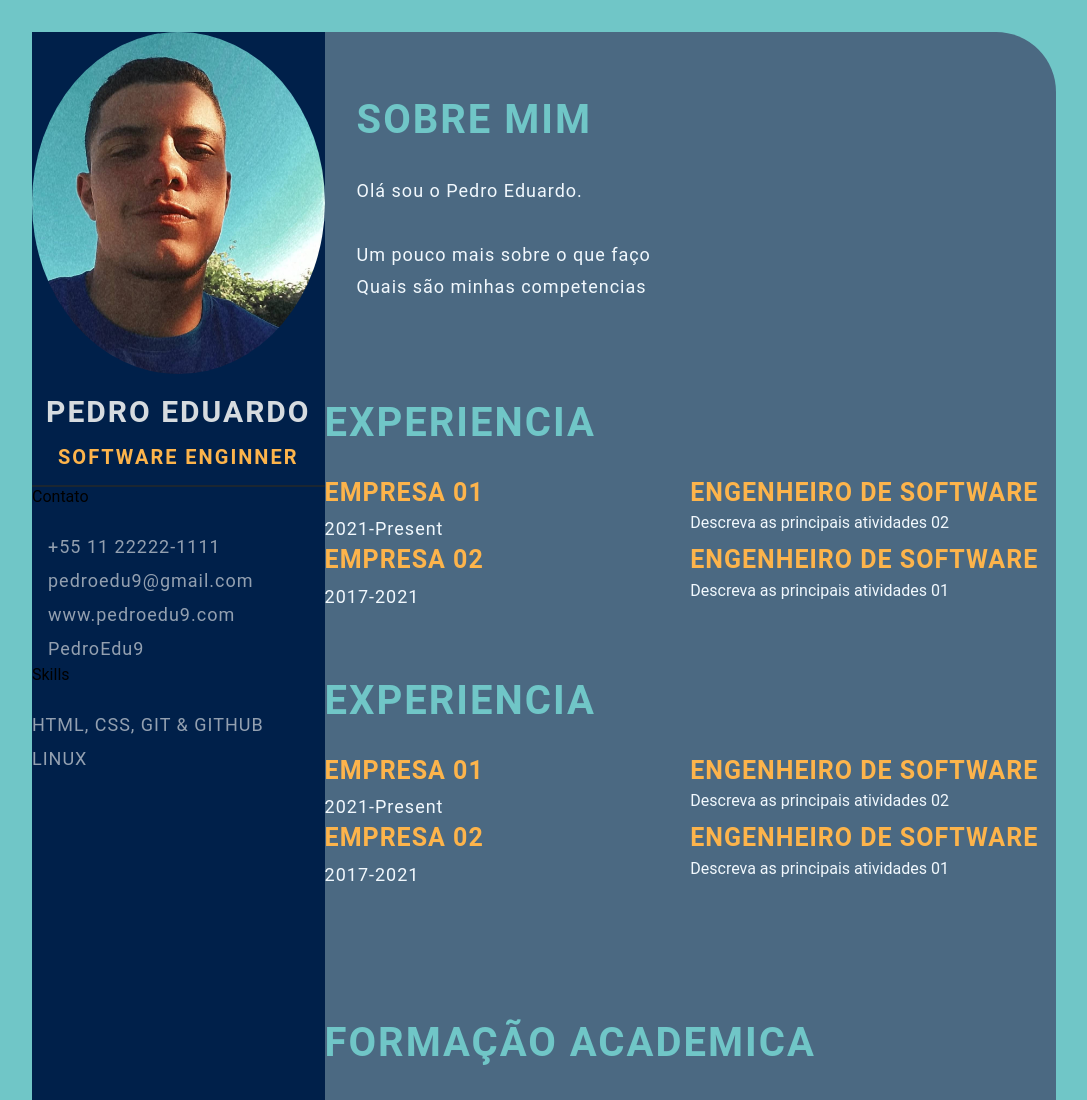
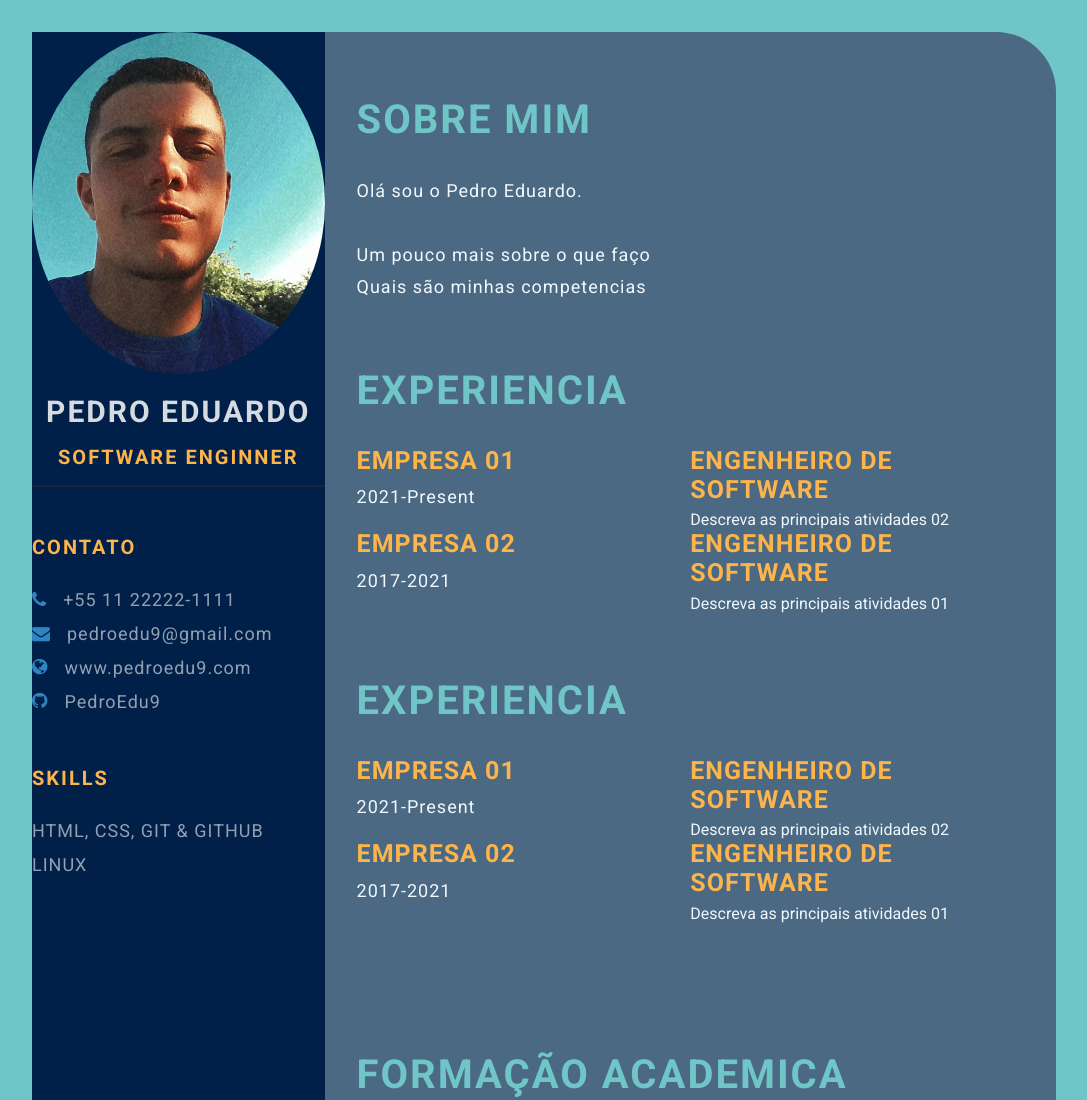
Before and after one commit to PedroEdu9/PedroEdu9.github.io, a plain HTML site: page index.html in a window 1280 px wide. Shown: the top 1100 px of the page, without its empty margins (96-1183 px from the left). Drawn offline with Linux system fonts and the light colour scheme.

Commit message:
Css style (#8)
* Feature: add awards

* feature: css style

```diff
--- a/index.html
+++ b/index.html
@@ -7,6 +7,15 @@
         <meta name="viewport" content="width=device-width, initial-scale=1.0">
         <title>Pedro Eduardo CV</title>
 
+        <!-- Google font  -->
+        <link rel="preconnect" href="https://fonts.googleapis.com">
+        <link rel="preconnect" href="https://fonts.gstatic.com" crossorigin>
+        <link href="https://fonts.googleapis.com/css2?family=Roboto:ital,wght@0,100;0,300;0,400;0,700;1,100;1,300;1,400;1,700&display=swap" rel="stylesheet">
+
+        <!-- font-awesome -->
+        <link rel="stylesheet" href="https://cdnjs.cloudflare.com/ajax/libs/font-awesome/4.7.0/css/font-awesome.min.css">
+
+        <!-- Custom CSS -->
         <link rel="stylesheet" href="style.css">
     </head>
 
@@ -20,7 +29,7 @@
                     <p class="profession">Software Enginner</p>
                 </div>
                 <div class="contact-info">
-                    <p class="left-tilte">Contato</p>
+                    <p class="left-title">Contato</p>
                     <ul>
                         <li><i class="fa fa-phone"></i>+55 11 22222-1111</li>
                         <li><i class="fa fa-envelope"></i>pedroedu9@gmail.com</li>
@@ -29,7 +38,7 @@
                     </ul>
                 </div>
                 <div class="skills">
-                    <p class="left-tilte">Skills</p>
+                    <p class="left-title">Skills</p>
                     <ul>
                         <li>
                             <p>HTML, CSS, Git & GitHub</p>
@@ -51,7 +60,6 @@
                         <br> Quais são minhas competencias
                     </p>
                 </section>
-            </div>
             <section class="experience gap">
                 <div class="right-title">Experiencia</div>
                 <div class="experience-contents">
@@ -136,6 +144,7 @@
                     </div>
                 </div>
             </section>
+        </div>
         </section>
     </main>
 </body>
```
Lines whose indentation alone changed are shown as unchanged.
